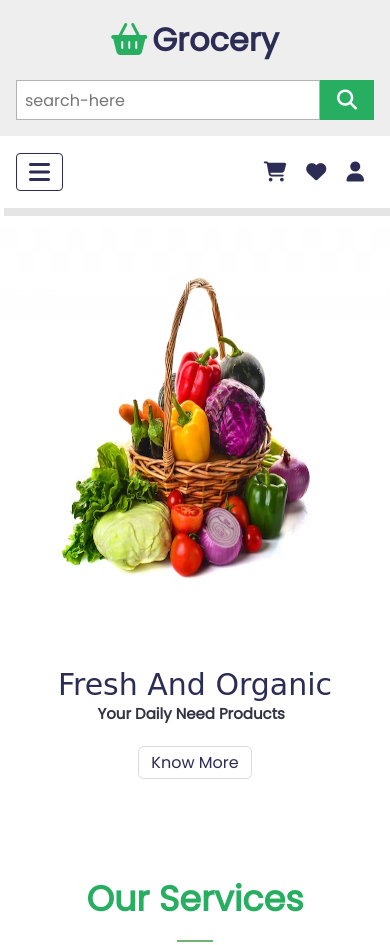
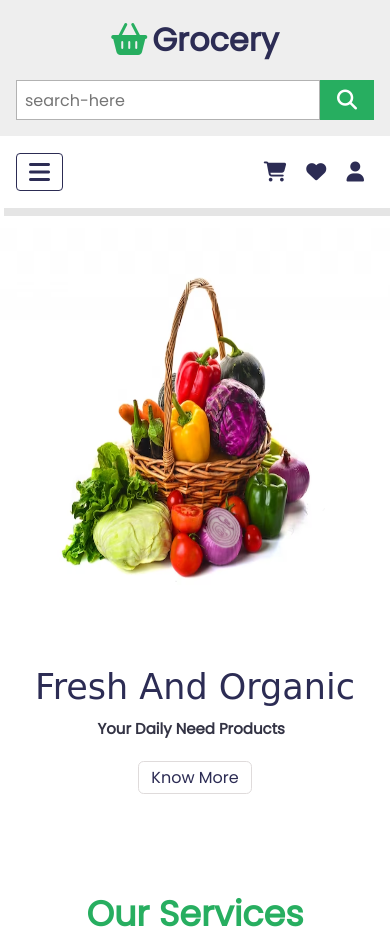
Before and after one commit to PriyakumariYt/Grocery-website, a plain HTML site: page index.html in a window 390 px wide. Shown: the top 945 px of the page. Drawn offline with Linux system fonts and the light colour scheme.

Commit message:
Update style.css

```diff
--- a/style.css
+++ b/style.css
@@ -204,7 +204,8 @@ html {
   font-size: 15px;
   color: #334;
   text-align: left;
-  margin-left: 20%;
+   margin-top: 10px;
+  margin-left: 15%;
   margin-bottom: 25px;
 }
 .col-desc .btn {
@@ -244,7 +245,7 @@ html {
     text-align: center;
   }
   .col-desc span {
-    font-size: 30px;
+    font-size: 35px;
     text-align: center;
     align-items: center;
     margin: auto;
```
